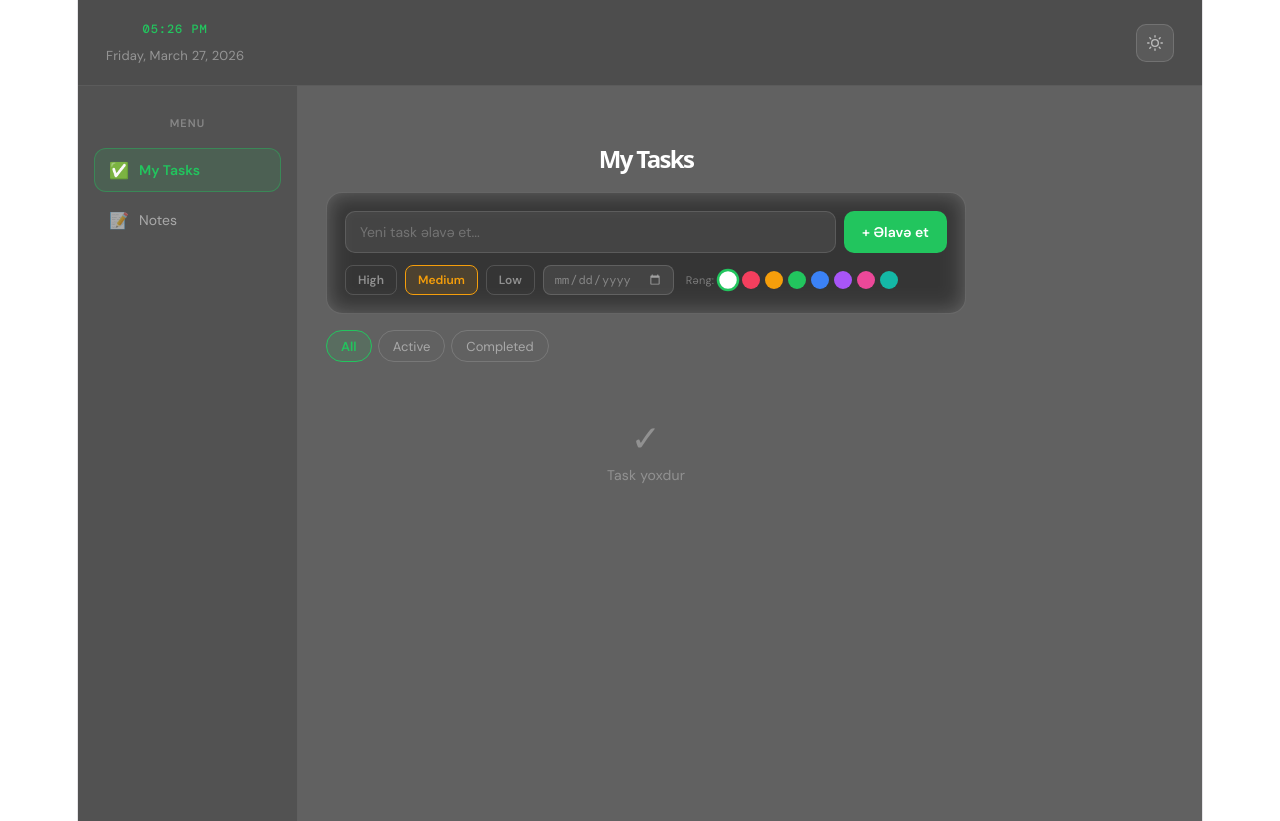
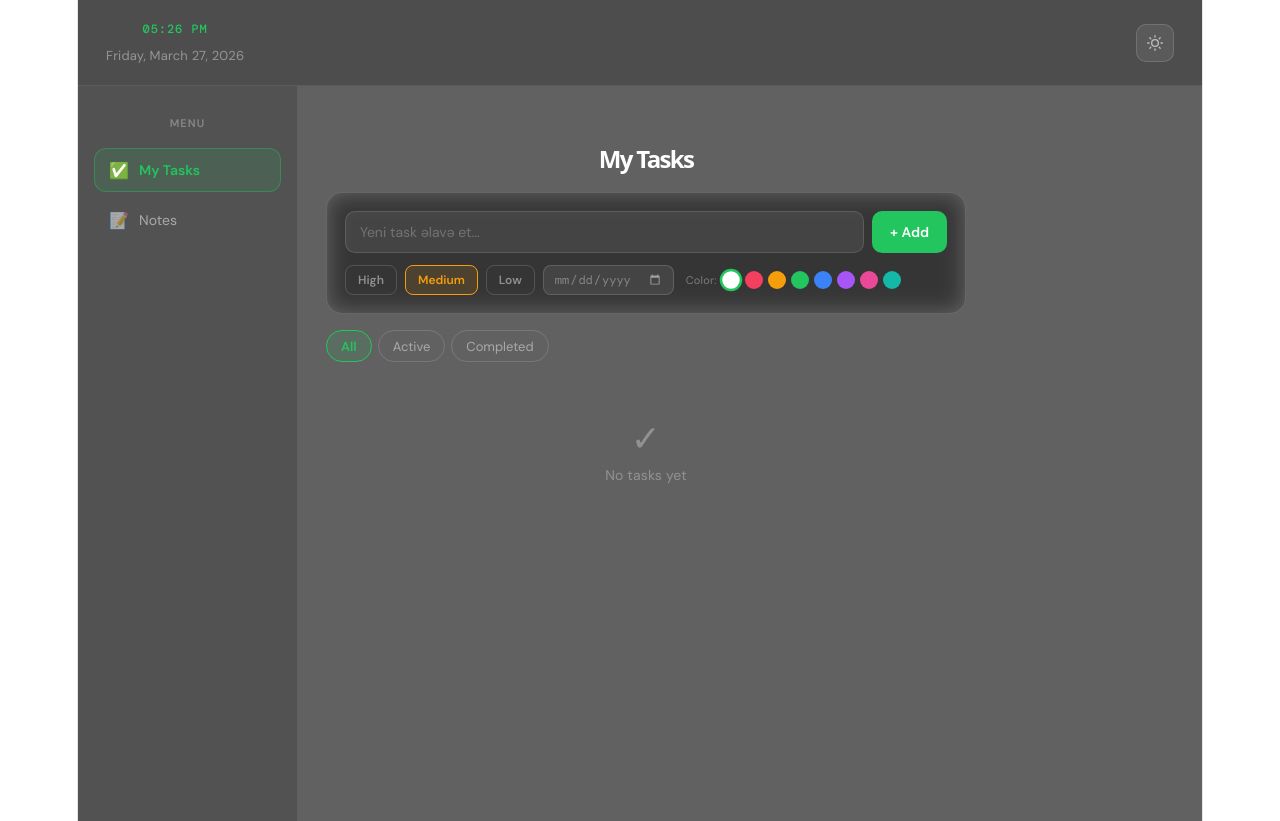
Before and after one commit to Umud42/todo-app, a React (Vite) app in the folder todo-app/: page / in a window 1280 px wide. Built offline with nearby package versions, Linux system fonts and the light colour scheme.

Commit message:
yeni dizayn

```diff
--- a/todo-app/src/TodoApp.jsx
+++ b/todo-app/src/TodoApp.jsx
@@ -204,7 +204,7 @@ function NotesPanel() {
           value={noteInput}
           onChange={e => setNoteInput(e.target.value)}
           onKeyDown={e => { if (e.key === "Enter" && e.ctrlKey) addNote(); }}
-          placeholder="Notunu yaz... (Ctrl+Enter göndər)"
+          placeholder="Type your note… (Press Ctrl+Enter to send)"
           rows={4}
           style={{
             width: "100%", background: "rgba(255,255,255,0.06)",
@@ -221,14 +221,14 @@ function NotesPanel() {
           background: "#22c55e", border: "none", color: "#fff",
           fontSize: "14px", fontWeight: 600, cursor: "pointer",
           fontFamily: "'DM Sans', sans-serif",
-        }}>+ Not əlavə et</button>
+        }}>+ Add note</button>
       </div>
 
       {/* Notes list */}
       <div style={{ flex: 1, overflowY: "auto" }}>
         {notes.length === 0 ? (
           <div style={{ textAlign: "center", padding: "40px 0", color: "rgba(255,255,255,0.3)", fontSize: "14px" }}>
-            📝 Hələ not yoxdur
+            📝 Your notes will appear here
           </div>
         ) : (
           notes.map(note => (
@@ -412,7 +412,7 @@ export default function TodoApp() {
             {/* Stats */}
             {activePanel === "tasks" && tasks.length > 0 && (
               <div style={{ marginTop: "24px" }}>
-                <div style={{ fontSize: "11px", color: "rgba(255,255,255,0.3)", letterSpacing: "0.1em", fontWeight: 600, marginBottom: "12px" }}>STATISTIKA</div>
+                <div style={{ fontSize: "11px", color: "rgba(255,255,255,0.3)", letterSpacing: "0.1em", fontWeight: 600, marginBottom: "12px" }}>STATS</div>
                 <div style={{ background: "rgba(255,255,255,0.05)", borderRadius: "12px", padding: "14px" }}>
                   <div style={{ display: "flex", justifyContent: "space-between", marginBottom: "8px" }}>
                     <span style={{ fontSize: "12px", color: "rgba(255,255,255,0.4)" }}>Completed:</span>
@@ -464,7 +464,7 @@ export default function TodoApp() {
                       background: "#22c55e", border: "none", color: "#fff",
                       fontSize: "14px", fontWeight: 600, cursor: "pointer", whiteSpace: "nowrap",
                       fontFamily: "'DM Sans', sans-serif",
-                    }}>+ Əlavə et</button>
+                    }}>+ Add</button>
                   </div>
 
                   <div style={{ display: "flex", gap: "8px", flexWrap: "wrap", alignItems: "center" }}>
@@ -490,7 +490,7 @@ export default function TodoApp() {
 
                     {/* Color picker */}
                     <div style={{ display: "flex", alignItems: "center", gap: "5px", marginLeft: "4px" }}>
-                      <span style={{ fontSize: "11px", color: "rgba(255,255,255,0.35)" }}>Rəng:</span>
+                      <span style={{ fontSize: "11px", color: "rgba(255,255,255,0.35)" }}>Color:</span>
                       {TASK_COLORS.map(c => (
                         <button key={c} onClick={() => setTaskColor(c)} style={{
                           width: "18px", height: "18px", borderRadius: "50%", background: c,
@@ -521,7 +521,7 @@ export default function TodoApp() {
                       border: "0.5px solid rgba(244,63,94,0.3)", background: "transparent",
                       color: "#f43f5e", fontSize: "13px", cursor: "pointer",
                       fontFamily: "'DM Sans', sans-serif", marginLeft: "auto",
-                    }}>Remove completed ones</button>
+                    }}>Remove completed tasks</button>
                   )}
                 </div>
 
@@ -530,7 +530,7 @@ export default function TodoApp() {
                   {filtered.length === 0 ? (
                     <div style={{ textAlign: "center", padding: "50px 0", color: "rgba(255,255,255,0.3)" }}>
                       <div style={{ fontSize: "36px", marginBottom: "10px" }}>✓</div>
-                      <div style={{ fontSize: "14px" }}>Task yoxdur</div>
+                      <div style={{ fontSize: "14px" }}>No tasks yet</div>
                     </div>
                   ) : (
                     filtered.map(task => (
@@ -569,7 +569,7 @@ export default function TodoApp() {
             borderRadius: "18px", padding: "24px", width: "100%", maxWidth: "420px",
             boxShadow: "0 20px 60px rgba(0,0,0,0.6)", animation: "slideIn 0.2s ease",
           }}>
-            <h3 style={{ fontSize: "16px", fontWeight: 600, color: "#fff", marginBottom: "16px" }}>Taskı düzəlt</h3>
+            <h3 style={{ fontSize: "16px", fontWeight: 600, color: "#fff", marginBottom: "16px" }}>Edit task</h3>
             <input
               autoFocus value={editText}
               onChange={e => setEditText(e.target.value)}
@@ -584,7 +584,7 @@ export default function TodoApp() {
             />
             {/* Color picker in edit */}
             <div style={{ marginBottom: "16px" }}>
-              <div style={{ fontSize: "12px", color: "rgba(255,255,255,0.4)", marginBottom: "8px" }}>Rəng seç:</div>
+              <div style={{ fontSize: "12px", color: "rgba(255,255,255,0.4)", marginBottom: "8px" }}>Choose a color:</div>
               <div style={{ display: "flex", gap: "8px", flexWrap: "wrap" }}>
                 {TASK_COLORS.map(c => (
                   <button key={c} onClick={() => setEditColor(c)} style={{
@@ -601,13 +601,13 @@ export default function TodoApp() {
                 border: "0.5px solid rgba(255,255,255,0.15)", background: "transparent",
                 color: "rgba(255,255,255,0.5)", cursor: "pointer", fontSize: "14px",
                 fontFamily: "'DM Sans', sans-serif",
-              }}>Ləğv et</button>
+              }}>Cancel</button>
               <button onClick={saveEdit} style={{
                 height: "38px", padding: "0 20px", borderRadius: "8px",
                 background: "#22c55e", border: "none", color: "#fff",
                 cursor: "pointer", fontSize: "14px", fontWeight: 600,
                 fontFamily: "'DM Sans', sans-serif",
-              }}>Saxla</button>
+              }}>Save</button>
             </div>
           </div>
         </div>
```
